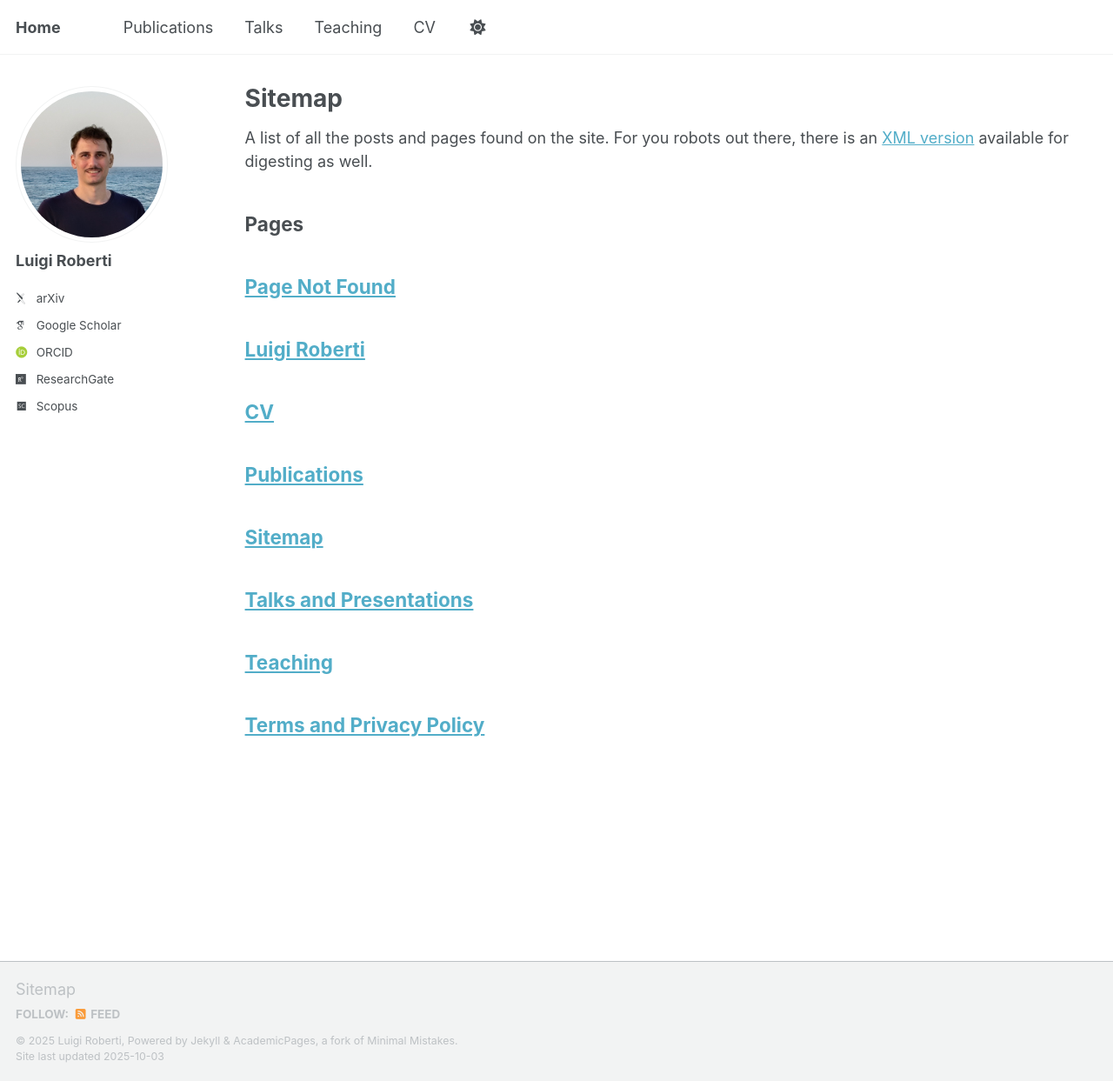
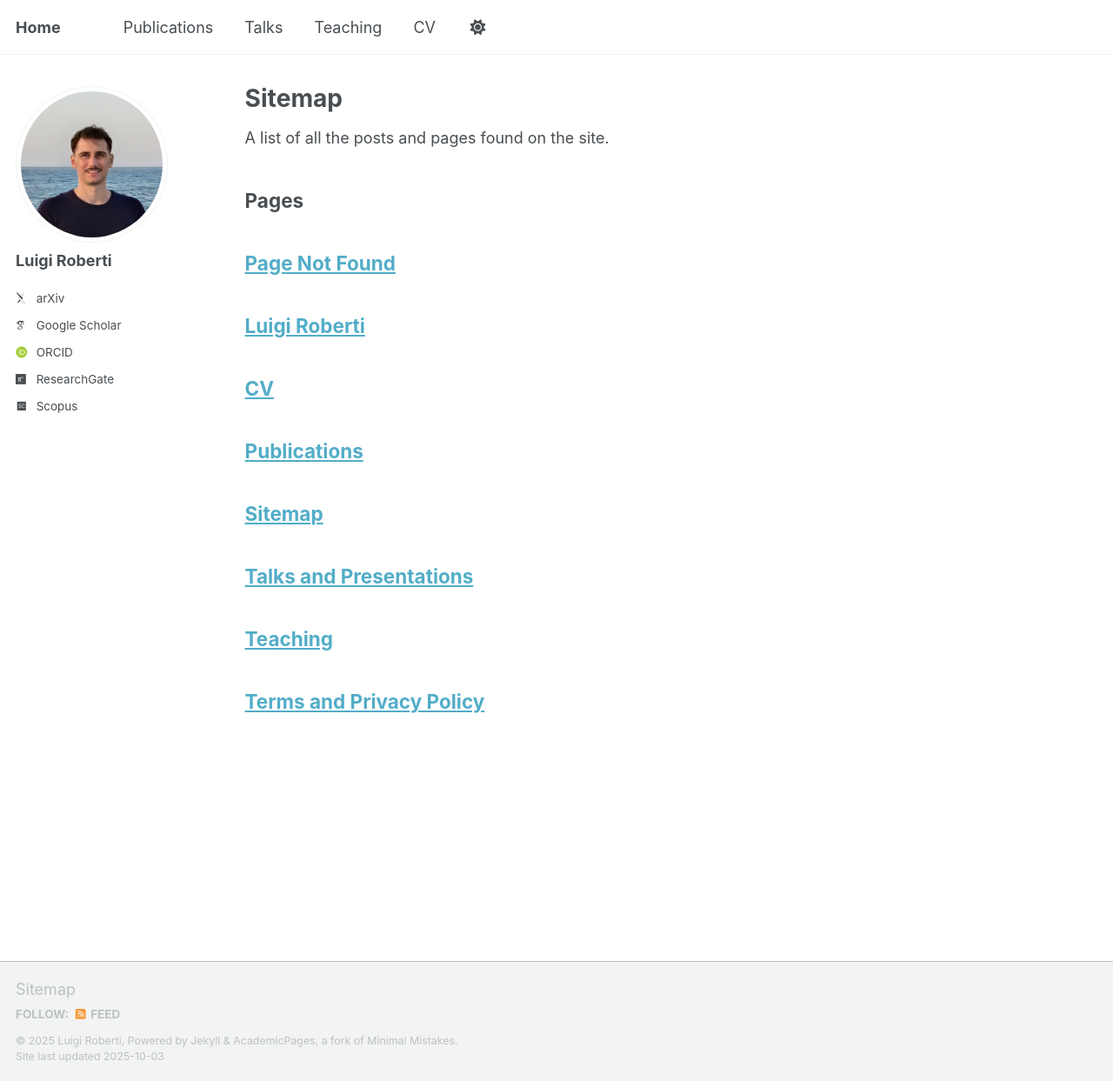
Before and after one commit to luigi-roberti/luigi-roberti.github.io, a Jekyll site: the page built from _pages/sitemap.md, in a window 1280 px wide and 1243 px high. Shown: the whole window at 87% size. Built offline with Jekyll 4.4.1, drawn with Linux system fonts in a browser that asks for light colours; some web fonts are replaced; a script that is not in the unit is left out.

Commit message:
Update sitemap.md

```diff
--- a/_pages/sitemap.md
+++ b/_pages/sitemap.md
@@ -7,7 +7,7 @@ author_profile: true
 
 {% include base_path %}
 
-A list of all the posts and pages found on the site. For you robots out there, there is an [XML version]({{ base_path }}/sitemap.xml) available for digesting as well.
+A list of all the posts and pages found on the site.
 
 <h2>Pages</h2>
 {% for post in site.pages %}
```
